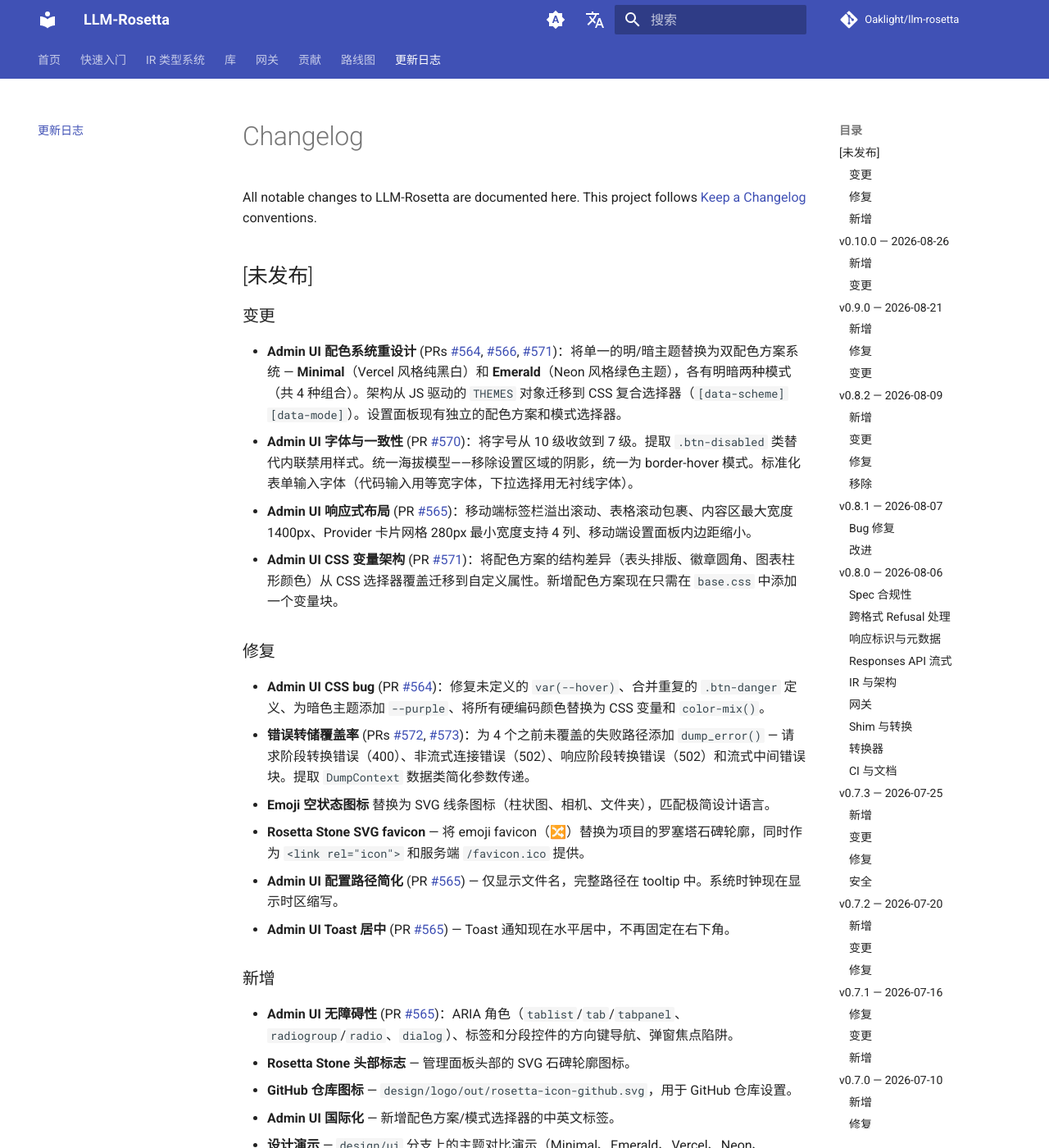
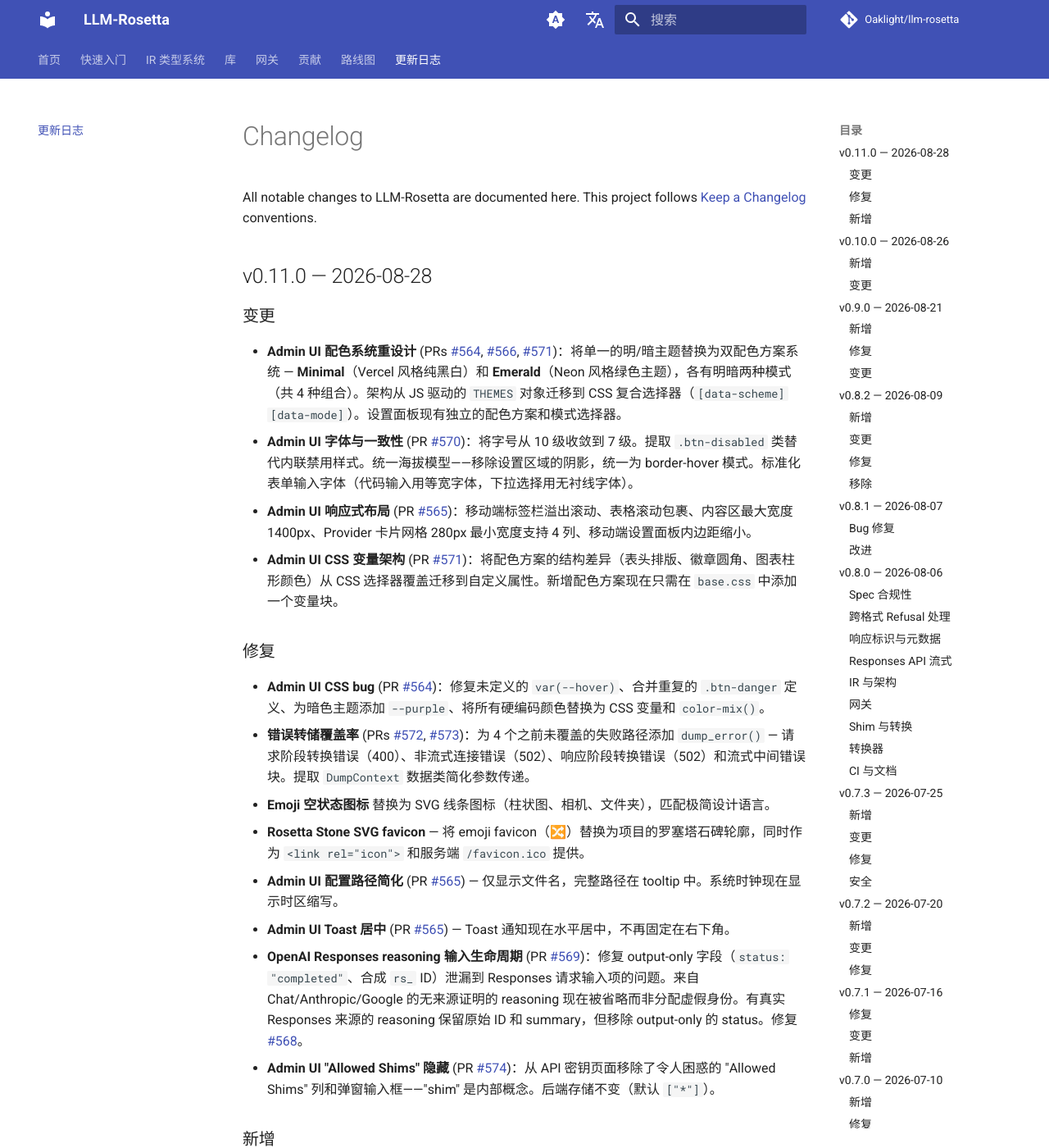
Before and after one commit to Oaklight/llm-rosetta, an MkDocs documentation site: the page built from docs/changelog.md, in a window 1280 px wide and 1400 px high. Shown: the whole window at 82% size. Built offline with MkDocs 1.6.1 and Material for MkDocs 9.7.7, drawn with Linux system fonts in a browser that asks for light colours; comment, search, counter and statistics services are not loaded.

Commit message:
changelog: v0.11.0

```diff
--- a/docs/changelog.md
+++ b/docs/changelog.md
@@ -6,7 +6,7 @@
 
 All notable changes to LLM-Rosetta are documented here. This project follows [Keep a Changelog](https://keepachangelog.com/) conventions.
 
-## [未发布]
+## v0.11.0 — 2026-08-28
 
 ### 变更
 
@@ -24,6 +24,8 @@
 
 - **Admin UI 配置路径简化** (PR [#565](https://github.com/Oaklight/llm-rosetta/pull/565)) — 仅显示文件名，完整路径在 tooltip 中。系统时钟现在显示时区缩写。
 - **Admin UI Toast 居中** (PR [#565](https://github.com/Oaklight/llm-rosetta/pull/565)) — Toast 通知现在水平居中，不再固定在右下角。
+- **OpenAI Responses reasoning 输入生命周期** (PR [#569](https://github.com/Oaklight/llm-rosetta/pull/569))：修复 output-only 字段（`status: "completed"`、合成 `rs_` ID）泄漏到 Responses 请求输入项的问题。来自 Chat/Anthropic/Google 的无来源证明的 reasoning 现在被省略而非分配虚假身份。有真实 Responses 来源的 reasoning 保留原始 ID 和 summary，但移除 output-only 的 status。修复 [#568](https://github.com/Oaklight/llm-rosetta/issues/568)。
+- **Admin UI "Allowed Shims" 隐藏** (PR [#574](https://github.com/Oaklight/llm-rosetta/pull/574))：从 API 密钥页面移除了令人困惑的 "Allowed Shims" 列和弹窗输入框——"shim" 是内部概念。后端存储不变（默认 `["*"]`）。
 
 ### 新增
 
```
